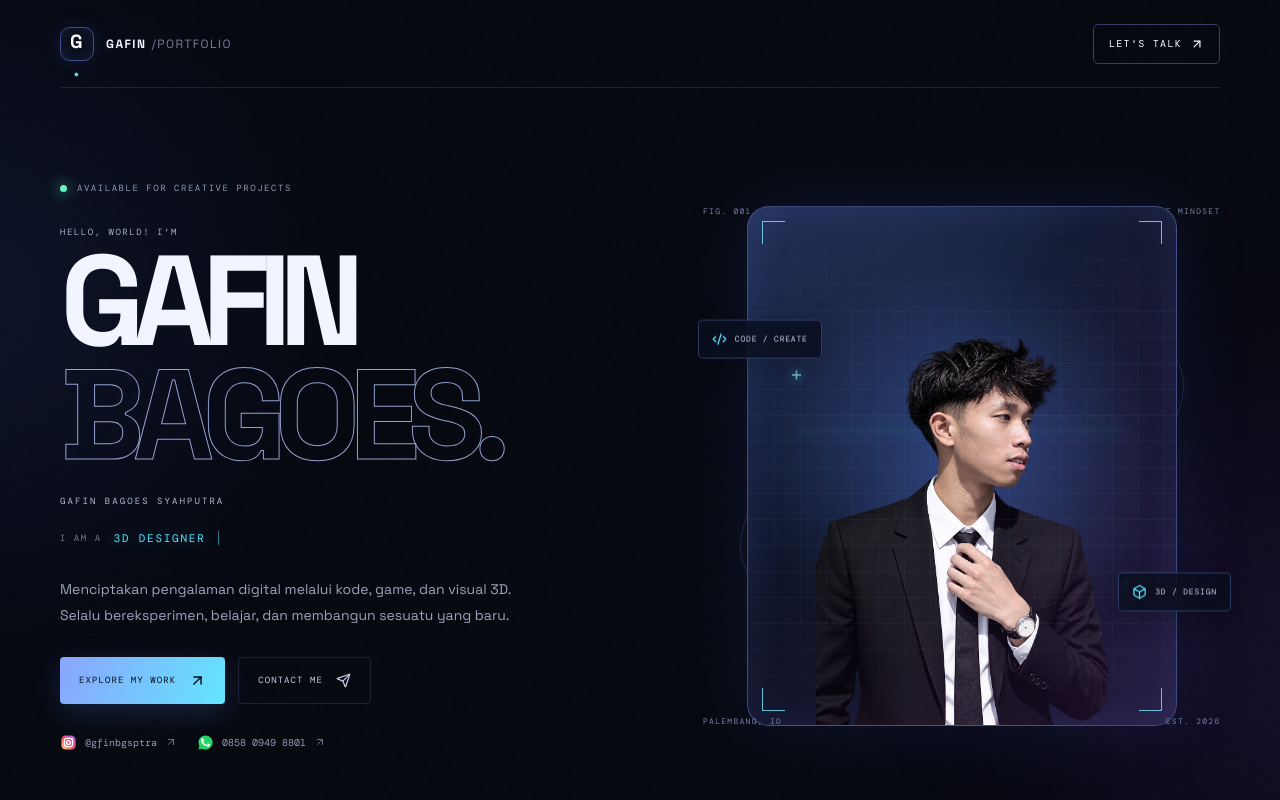
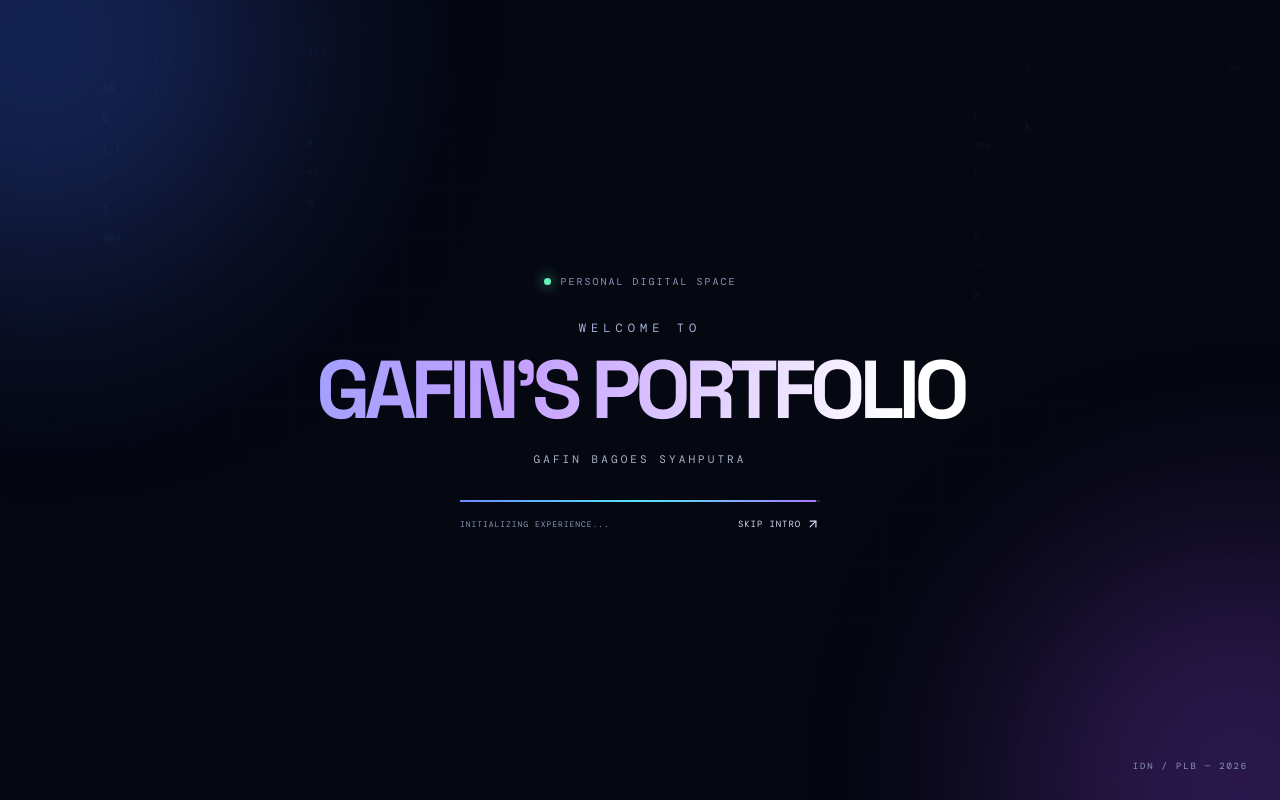
Before and after one commit to gafinyt01-lgtm/gafin-portfolio, a Next.js app: page / in a window 1280 px wide. Shown: the top 800 px of the page. Built offline with nearby package versions, Linux system fonts and the light colour scheme.

Commit message:
Update page.tsx

```diff
--- a/app/page.tsx
+++ b/app/page.tsx
@@ -122,7 +122,7 @@ export default function Home() {
   const whatsappDisplay = "0858 0949 8801";
 
   useEffect(() => {
-    const timer = window.setTimeout(() => setIntroVisible(false), 3400);
+    const timer = window.setTimeout(() => setIntroVisible(false), 8000);
     return () => window.clearTimeout(timer);
   }, []);
 
@@ -135,6 +135,44 @@ export default function Home() {
   }, []);
 
   useEffect(() => {
+    const cursorGlow = document.querySelector<HTMLElement>(".global-cursor-glow");
+    const moveGlow = (event: PointerEvent) => {
+      if (!cursorGlow) return;
+      cursorGlow.style.setProperty("--cursor-x", `${event.clientX}px`);
+      cursorGlow.style.setProperty("--cursor-y", `${event.clientY}px`);
+      cursorGlow.classList.add("cursor-visible");
+    };
+    window.addEventListener("pointermove", moveGlow, { passive: true });
+    return () => window.removeEventListener("pointermove", moveGlow);
+  }, []);
+
+  useEffect(() => {
+    const textSelector = "h1, h2, h3, p, a, button, small, strong, label, li, .section-index, .eyebrow, .role-value, .project-category, .project-tag, .skill-level";
+    let activeText: Element | null = null;
+    const handlePointerOver = (event: PointerEvent) => {
+      const target = event.target as HTMLElement | null;
+      const nextText = target?.closest(textSelector) ?? null;
+      if (activeText && activeText !== nextText) activeText.classList.remove("cursor-text-active");
+      activeText = nextText;
+      activeText?.classList.add("cursor-text-active");
+    };
+    const handlePointerOut = (event: PointerEvent) => {
+      const target = event.target as HTMLElement | null;
+      if (activeText && target && activeText.contains(target) && !activeText.contains(event.relatedTarget as Node | null)) {
+        activeText.classList.remove("cursor-text-active");
+        activeText = null;
+      }
+    };
+    document.addEventListener("pointerover", handlePointerOver);
+    document.addEventListener("pointerout", handlePointerOut);
+    return () => {
+      document.removeEventListener("pointerover", handlePointerOver);
+      document.removeEventListener("pointerout", handlePointerOut);
+      activeText?.classList.remove("cursor-text-active");
+    };
+  }, []);
+
+  useEffect(() => {
     document.body.classList.toggle("intro-lock", introVisible);
     return () => document.body.classList.remove("intro-lock");
   }, [introVisible]);
@@ -143,9 +181,27 @@ export default function Home() {
 
   return (
     <main>
+      <div className="global-cursor-glow" aria-hidden="true" />
       {introVisible && (
         <div className="cinematic-intro" role="dialog" aria-label="Welcome to Gafin's portfolio">
           <div className="intro-grid" />
+          <div className="code-rain" aria-hidden="true">
+            {Array.from({ length: 25 }).map((_, index) => (
+              <span
+                className="code-rain-column"
+                key={index}
+                style={{
+                  left: `${(index / 25) * 100}%`,
+                  animationDelay: `${(index * 0.31) % 5}s`,
+                  animationDuration: `${5.5 + (index % 6) * 0.65}s`,
+                }}
+              >
+                {Array.from({ length: 13 }).map((__, charIndex) => (
+                  <i key={charIndex}>{["0", "1", "{ }", "/", "<", ">", "01", "λ", "∑", "&&", "=>", "404", "G"][((index * 7) + charIndex * 3) % 13]}</i>
+                ))}
+              </span>
+            ))}
+          </div>
           <div className="intro-orb intro-orb-one" />
           <div className="intro-orb intro-orb-two" />
           <div className="intro-content">
@@ -192,7 +248,7 @@ export default function Home() {
             <span className="name-line"><TypeText text="GAFIN" delay={0.2} /></span>
             <span className="name-line name-outline"><TypeText text="BAGOES." delay={0.55} /></span>
           </h1>
-          <p className="hero-fullname reveal-up delay-2">GAFIN BAGOES SYAHPUTRA</p>
+          <p className="hero-fullname full-name-glitch reveal-up delay-2" data-text="GAFIN BAGOES SYAHPUTRA">GAFIN BAGOES SYAHPUTRA</p>
           <div className="role-row reveal-up delay-3">
             <span className="role-prefix">I AM A</span>
             <span className="role-value" key={roleIndex}>{roles[roleIndex]}</span>
@@ -224,7 +280,8 @@ export default function Home() {
             <img src="/images/gafin.png" alt="Foto Gafin Bagoes Syahputra" className="portrait-image" />
             <div className="portrait-tint" />
             <div className="scan-grid" />
-            <div className="scan-line"><span>SCANNING PROFILE</span></div>
+            <div className="face-id-frame"><i /><i /><i /><i /><span>FACE ID / SCANNING</span></div>
+            <div className="scan-line"><span>BIOMETRIC SCAN</span></div>
             <div className="scan-corners"><i /><i /><i /><i /></div>
             <div className="portrait-crosshair crosshair-one">+</div>
             <div className="portrait-crosshair crosshair-two">+</div>
```
